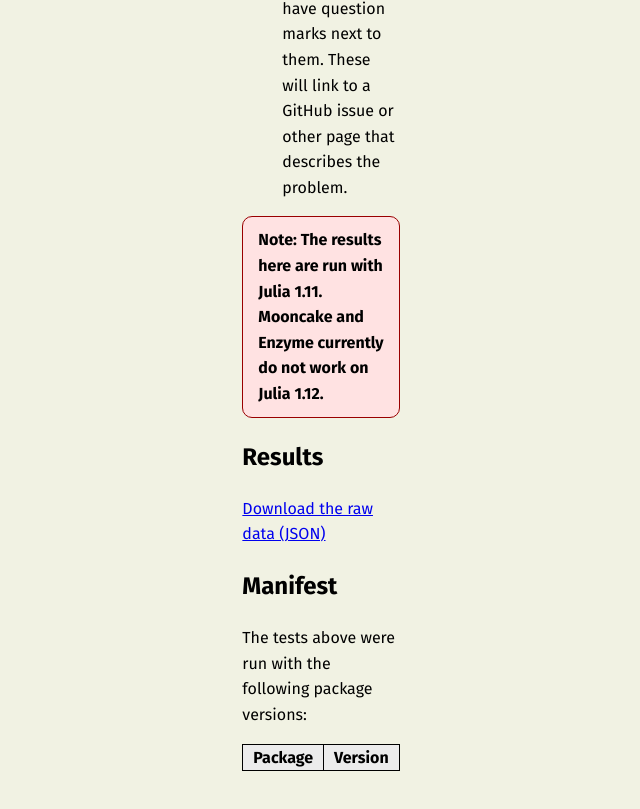
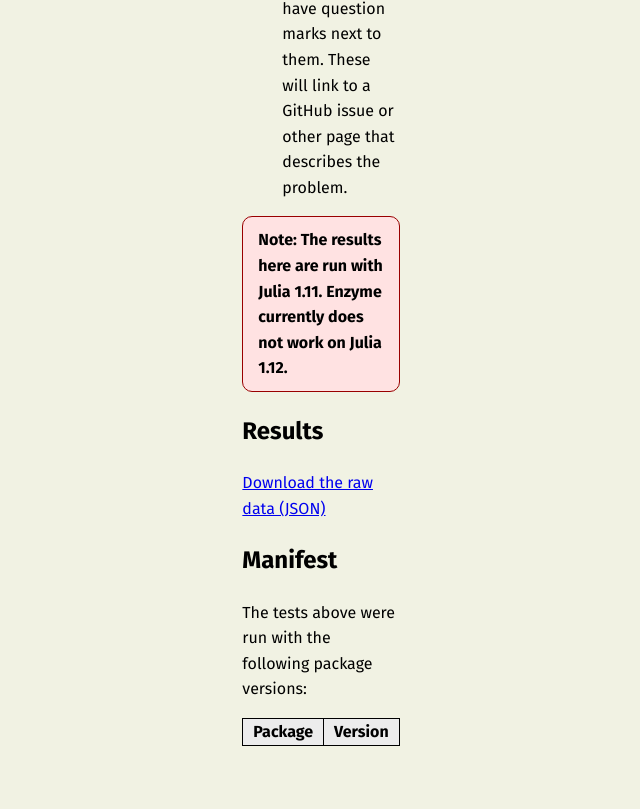
Before and after one commit to TuringLang/ADTests, a Svelte app in the folder web/: page / in a window 1280 px wide. Shown: the part 2406-3215 px from the top of the page, without its empty margins (319-959 px from the left). Built offline with nearby package versions, Linux system fonts and the light colour scheme.

Commit message:
mooncake

```diff
--- a/web/src/App.svelte
+++ b/web/src/App.svelte
@@ -97,7 +97,7 @@
         </ul>
 
         <div class="warning">
-            <b>Note: The results here are run with Julia 1.11. Mooncake and Enzyme currently do not work on Julia 1.12.</b>
+            <b>Note: The results here are run with Julia 1.11. Enzyme currently does not work on Julia 1.12.</b>
         </div>
 <h2>Results</h2> <p>
             <a href="adtests.json" target="_blank" download
```
